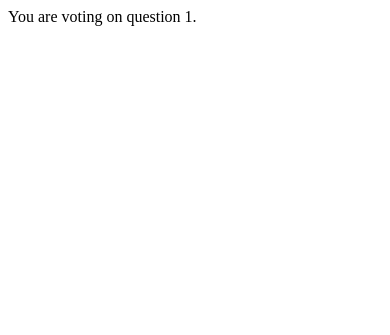
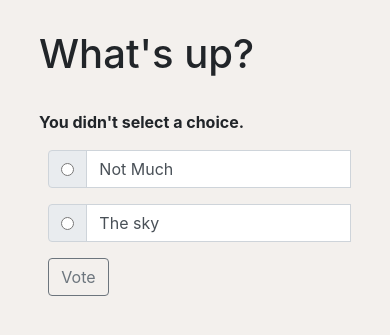
Before and after one commit to JorgeAMS/Django, a Django app: page /1/vote/ in a window 390 px wide. Shown: the top 335 px of the page. Run offline with Django 3.2, Linux system fonts and the light colour scheme; data comes from the database, SQL or seed files in the repository; both versions use the stored data as it was after the commit; some libraries are stand-ins or nearby versions.

Commit message:
updating data

```diff
--- /dev/null
+++ b/polls/static/css/datail.css
@@ -0,0 +1,9 @@
+body{
+    background-color: rgb(243, 240, 237);
+    padding-left: 10%;
+    padding-right: 10%;
+    padding-top: 30px;
+}
+form{
+    margin-left: 3%;
+}
--- a/polls/templates/polls/detail.html
+++ b/polls/templates/polls/detail.html
@@ -1,3 +1,4 @@
+{% load static %}
 <!DOCTYPE html>
 <html>
 <head>
@@ -6,20 +7,29 @@
     <meta http-equiv="X-UA-Compatible" content="ie=edge">
     <title>Details</title>
     <link rel="stylesheet" href="https://stackpath.bootstrapcdn.com/bootstrap/4.3.1/css/bootstrap.min.css" integrity="sha384-ggOyR0iXCbMQv3Xipma34MD+dH/1fQ784/j6cY/iJTQUOhcWr7x9JvoRxT2MZw1T" crossorigin="anonymous">
+    <link rel="stylesheet" href="{% static 'css/datail.css' %}">
 </head>
 <body>
     <h1>{{ question.question_text }}</h1>
+    <br>
+    {% if error_message %}
+        <p><strong>{{ error_message }}</strong></p>
+    {% endif %}
 
+    <form action="{% url 'polls:vote' question.id %}" method="post">
+        {% csrf_token %}
         {% for choice in question.choice_set.all %}
         <div class="input-group mb-3">
             <div class="input-group-prepend">
                 <div class="input-group-text">
-                <input type="checkbox"></input>
+                    <input type="radio" name="choice" id="choice{{ forloop.counter }}" value="{{ choice.id }}">
                 </div>
             </div>
-        <input type="text" class="form-control col-md-1" disabled value="{{ choice.choice_text }}">
+            <label for="choice{{ forloop.counter }}" class="form-control col-md-2">{{ choice.choice_text }}</label><br>
         </div>
         {% endfor %}
+        <input type="submit" value="Vote" class="btn btn-outline-secondary">
+    </form>
 
 </body>
 </html>
--- a/polls/views.py
+++ b/polls/views.py
@@ -1,7 +1,8 @@
 from django.shortcuts import get_object_or_404, render
-from django.http import HttpResponse
+from django.http import HttpResponse, HttpResponseRedirect
+from django.urls import reverse
 from django.template import loader
-from .models import Question
+from .models import Choice, Question
 
 def index( request ):
     latest_question_list = Question.objects.order_by('-pub_date')               # [:N] can be added in order to show last N questions added
@@ -25,11 +26,26 @@ def detail ( request, question_id):
 
 
 
-def results (request, question_id):
-    response = "You're looking at the results of question %s."
-    return HttpResponse(response % question_id)
+def vote (request, question_id):
+    question = get_object_or_404(Question, pk=question_id)
+    try:
+        selected_choice = question.choice_set.get(pk=request.POST['choice'])
+    except (KeyError, Choice.DoesNotExist):
+        # Redisplay the question voting form.
+        return render(request, 'polls/detail.html', {
+            'question': question,
+            'error_message': "You didn't select a choice.",
+        })
+    else:
+        selected_choice.votes += 1
+        selected_choice.save()
+        # Always return an HttpResponseRedirect after successfully dealing
+        # with POST data. This prevents data from being posted twice if a
+        # user hits the Back button.
+        return HttpResponseRedirect(reverse('polls:results', args=(question.id,)))
 
 
 
-def vote (request, question_id):
-    return HttpResponse("You are voting on question %s." %question_id)
+def results (request, question_id):
+    question= get_object_or_404(Question, pk=question_id)
+    return render(request, 'polls/results.html', {'question':question})
```
Also changed, not shown: polls/templates/polls/results.html (added, +20 -0 lines), db.sqlite3. Lines whose indentation alone changed are shown as unchanged.
